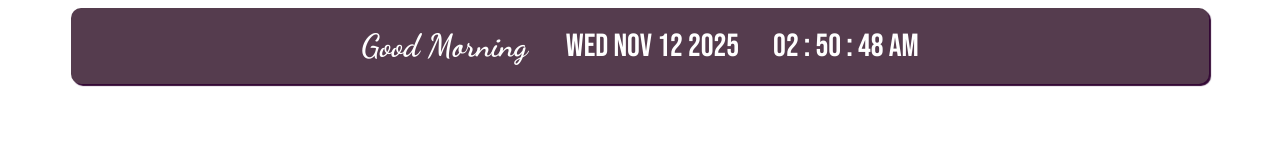
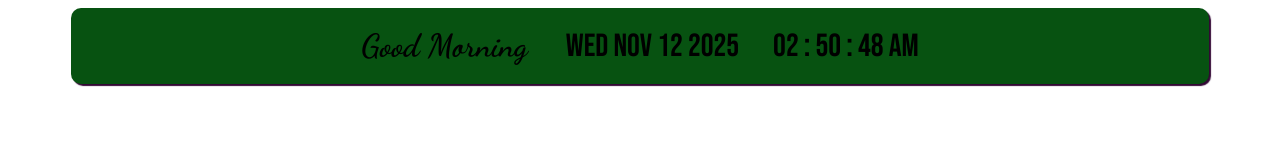
Before and after one commit to writer0825-prog/Greeting, a plain HTML site: page index.html in a window 1280 px wide. Drawn offline with Linux system fonts and the light colour scheme.

Commit message:
Update index.html

```diff
--- a/index.html
+++ b/index.html
@@ -40,9 +40,9 @@ h1 {
 .card {
     padding: 10px 25px 10px 25px;
     border-radius: 10px;
-    background: #553c4e;
+    background: #075211;
     width: 85vw;
-    color: #fff;
+    color: #0000000;
     display: inline-block;
     box-shadow: 2px 2px 1px 0px #330835;
 }
```
